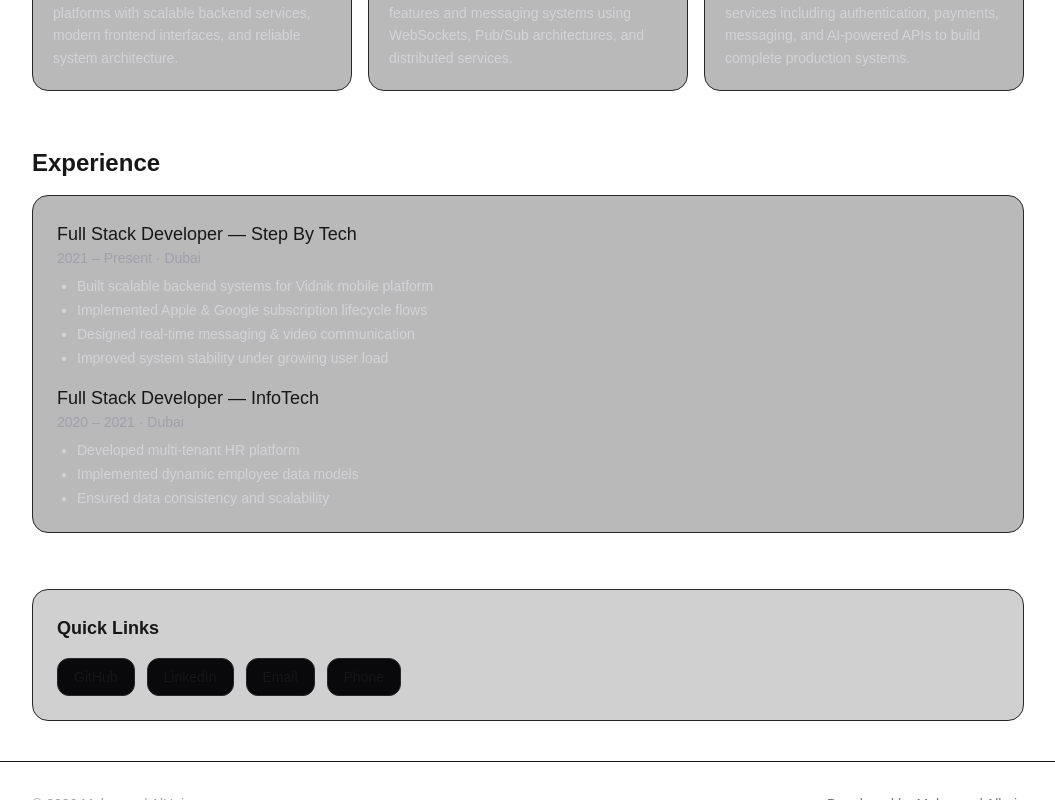
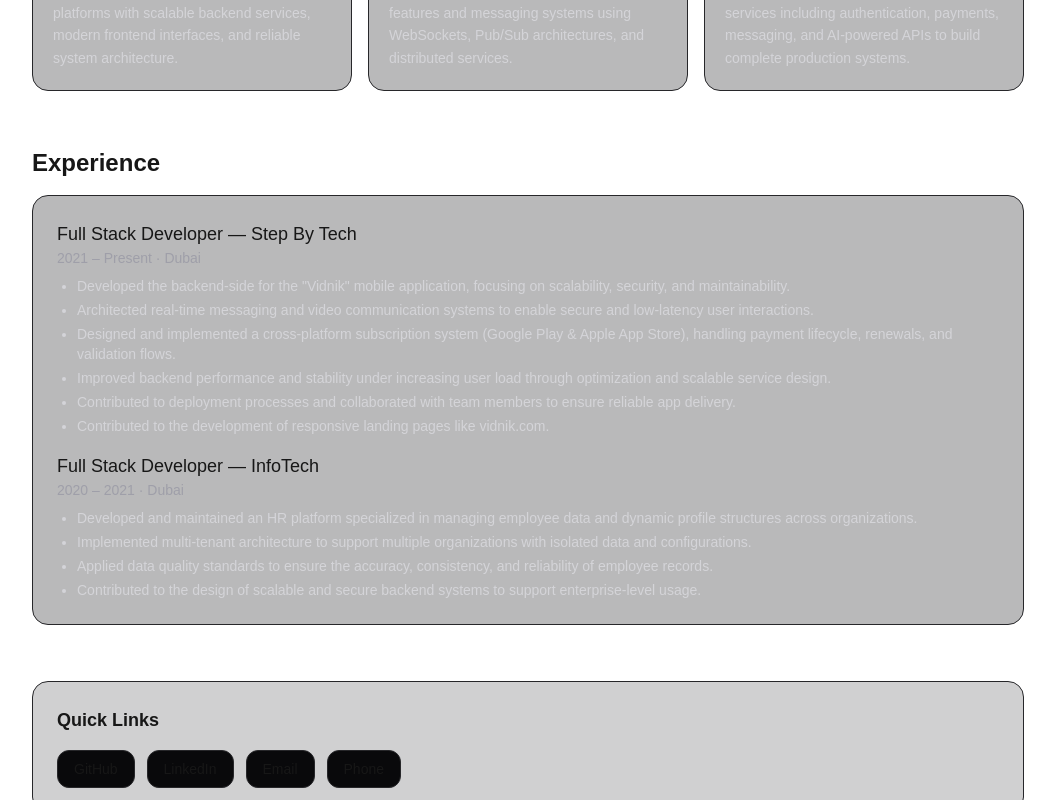
Before and after one commit to mohannadalhajy/portfolio, a Next.js app: page / in a window 1280 px wide. Shown: the part 549-1349 px from the top of the page, without its empty margins (112-1167 px from the left). Built offline with nearby package versions, Linux system fonts and the light colour scheme.

Commit message:
update experience

```diff
--- a/src/app/page.tsx
+++ b/src/app/page.tsx
@@ -97,10 +97,37 @@ export default function HomePage() {
             </h3>
             <p className="text-sm text-zinc-400">2021 – Present · Dubai</p>
             <ul className="mt-2 list-disc pl-5 text-sm text-zinc-300 space-y-1">
-              <li>Built scalable backend systems for Vidnik mobile platform</li>
-              <li>Implemented Apple & Google subscription lifecycle flows</li>
-              <li>Designed real-time messaging & video communication</li>
-              <li>Improved system stability under growing user load</li>
+              <li>
+                Developed the backend-side for the "Vidnik" mobile application,
+                focusing on scalability, security, and maintainability.
+              </li>
+              <li>
+                Architected real-time messaging and video communication systems
+                to enable secure and low-latency user interactions.
+              </li>
+              <li>
+                Designed and implemented a cross-platform subscription system
+                (Google Play & Apple App Store), handling payment lifecycle,
+                renewals, and validation flows.
+              </li>
+
+              <li>
+                Improved backend performance and stability under increasing user
+                load through optimization and scalable service design.
+              </li>
+
+              <li>
+                Contributed to deployment processes and collaborated with team
+                members to ensure reliable app delivery.
+              </li>
+
+              <li>
+                Contributed to the development of responsive landing pages like{" "}
+                <a href="https://vidnik.com" dir="_blank">
+                  vidnik.com
+                </a>
+                .
+              </li>
             </ul>
           </div>
 
@@ -110,15 +137,29 @@ export default function HomePage() {
             </h3>
             <p className="text-sm text-zinc-400">2020 – 2021 · Dubai</p>
             <ul className="mt-2 list-disc pl-5 text-sm text-zinc-300 space-y-1">
-              <li>Developed multi-tenant HR platform</li>
-              <li>Implemented dynamic employee data models</li>
-              <li>Ensured data consistency and scalability</li>
+              <li>
+                Developed and maintained an HR platform specialized in managing
+                employee data and dynamic profile structures across
+                organizations.
+              </li>
+              <li>
+                Implemented multi-tenant architecture to support multiple
+                organizations with isolated data and configurations.
+              </li>
+              <li>
+                Applied data quality standards to ensure the accuracy,
+                consistency, and reliability of employee records.
+              </li>
+              <li>
+                Contributed to the design of scalable and secure backend systems
+                to support enterprise-level usage.
+              </li>
             </ul>
           </div>
         </div>
       </section>
 
-      <QuickLinks/>
+      <QuickLinks />
     </div>
   );
 }
```
